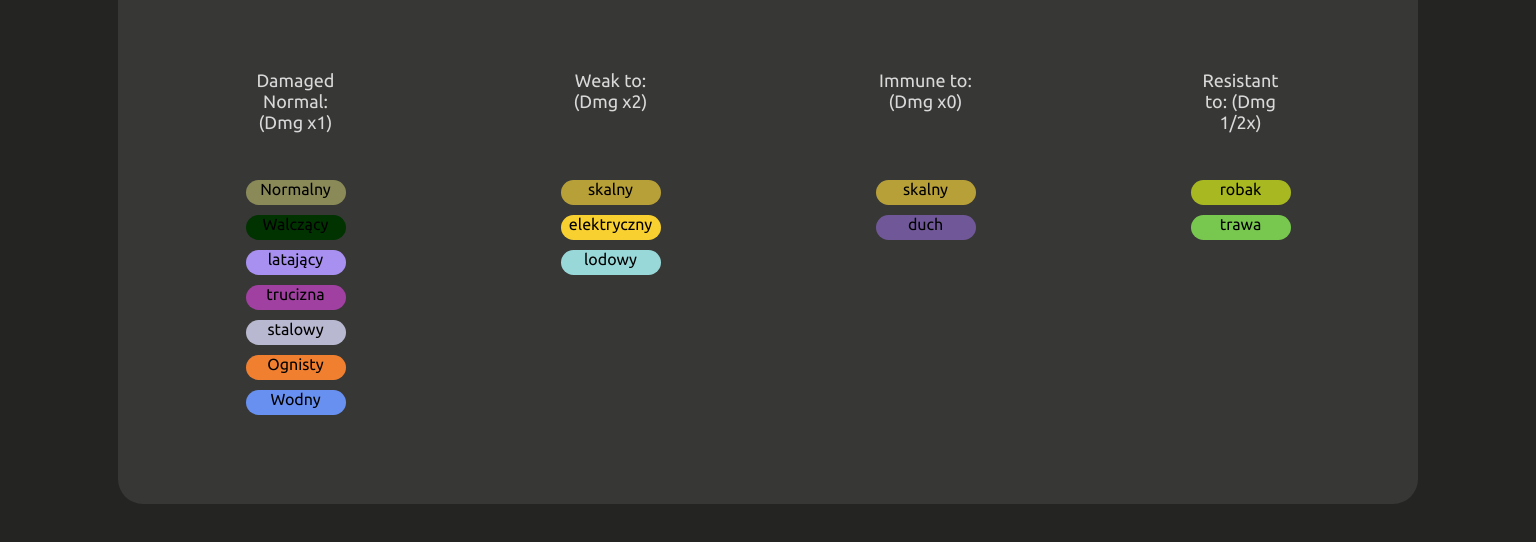
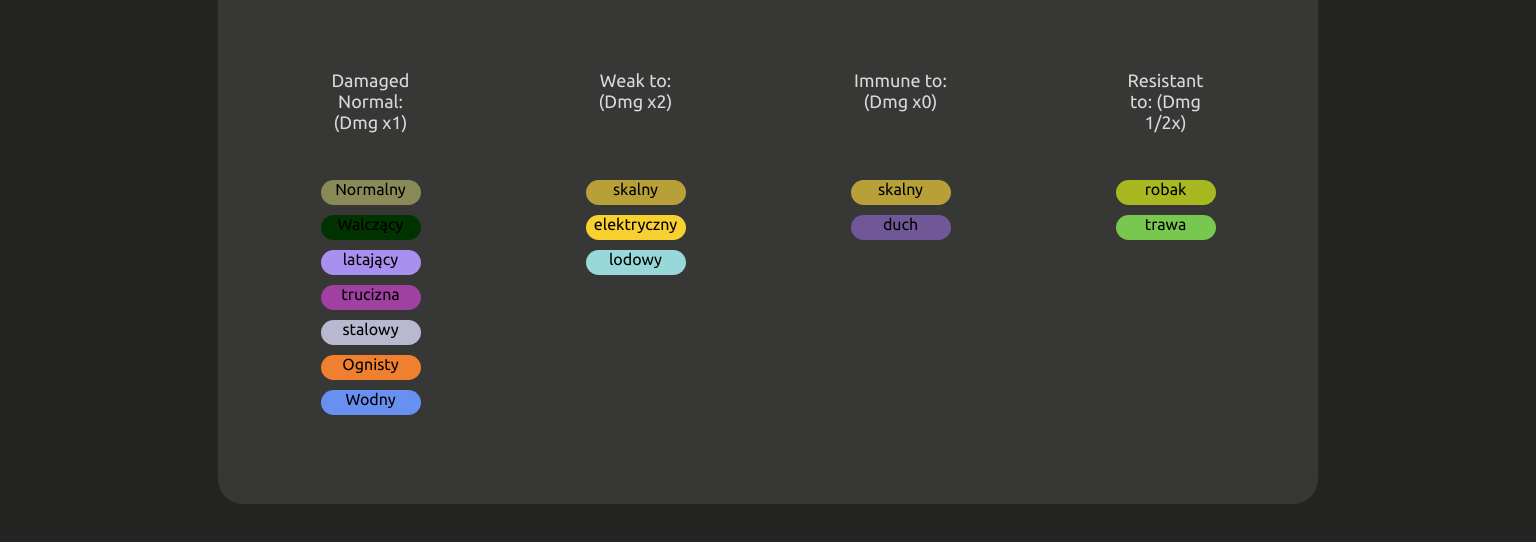
Before and after one commit to WarsztatDev/Pokepedia-frontend, a plain HTML site: page components/effectiveness of types/index.html in a window 1536 px wide. Shown: the part 246-788 px from the top of the page. Drawn offline with nearby package versions, Linux system fonts and the light colour scheme; files that its build step writes are made by us from their sources.

Commit message:
added wrapper and change location CSS

```diff
--- a/components/effectiveness of types/SCSS/style.scss
+++ b/components/effectiveness of types/SCSS/style.scss
@@ -218,7 +218,7 @@ body {
 
 @media(min-width: 1400px) {
 	.container {
-		width: 1300px;
+		width: 1100px;
 		height: 600px;
 	}
 
--- a/components/effectiveness of types/index.html
+++ b/components/effectiveness of types/index.html
@@ -8,7 +8,7 @@
     <link rel="preconnect" href="https://fonts.googleapis.com">
     <link rel="preconnect" href="https://fonts.gstatic.com" crossorigin>
     <link href="https://fonts.googleapis.com/css2?family=Ubuntu:wght@400;700&display=swap" rel="stylesheet">
-    <link rel="stylesheet" href="./SCSS/style.css">
+    <link rel="stylesheet" href="./CSS/style.css">
 </head>
 <body>
     <button class="burger-btn">
@@ -24,7 +24,7 @@
         </div>
     </nav>
 
-    <main>
+    <main class="wrapper">
 
         <section class="effective-type">
             <div class="container">
```
Also changed, not shown: components/effectiveness of types/SCSS/style.css (deleted), 1 other file.
